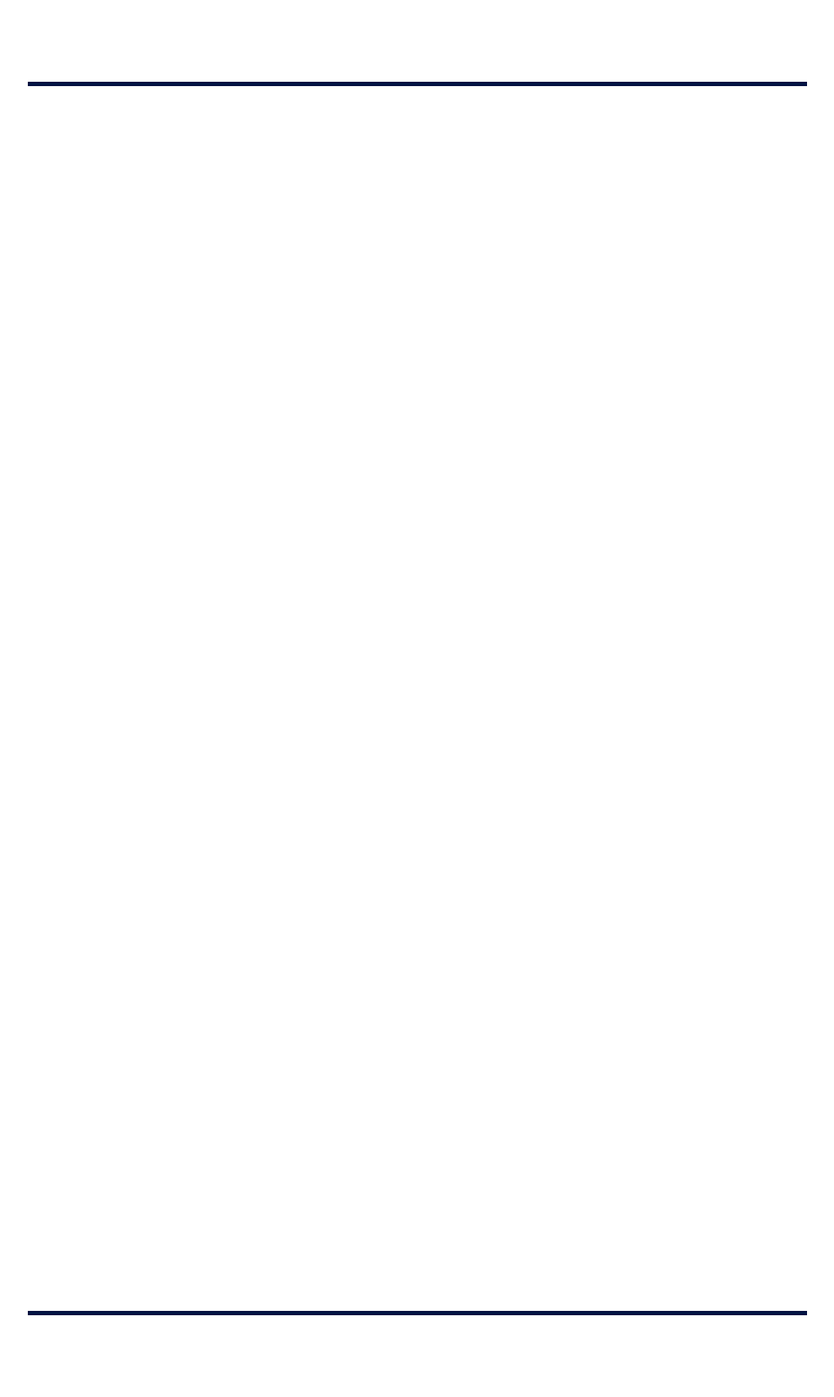
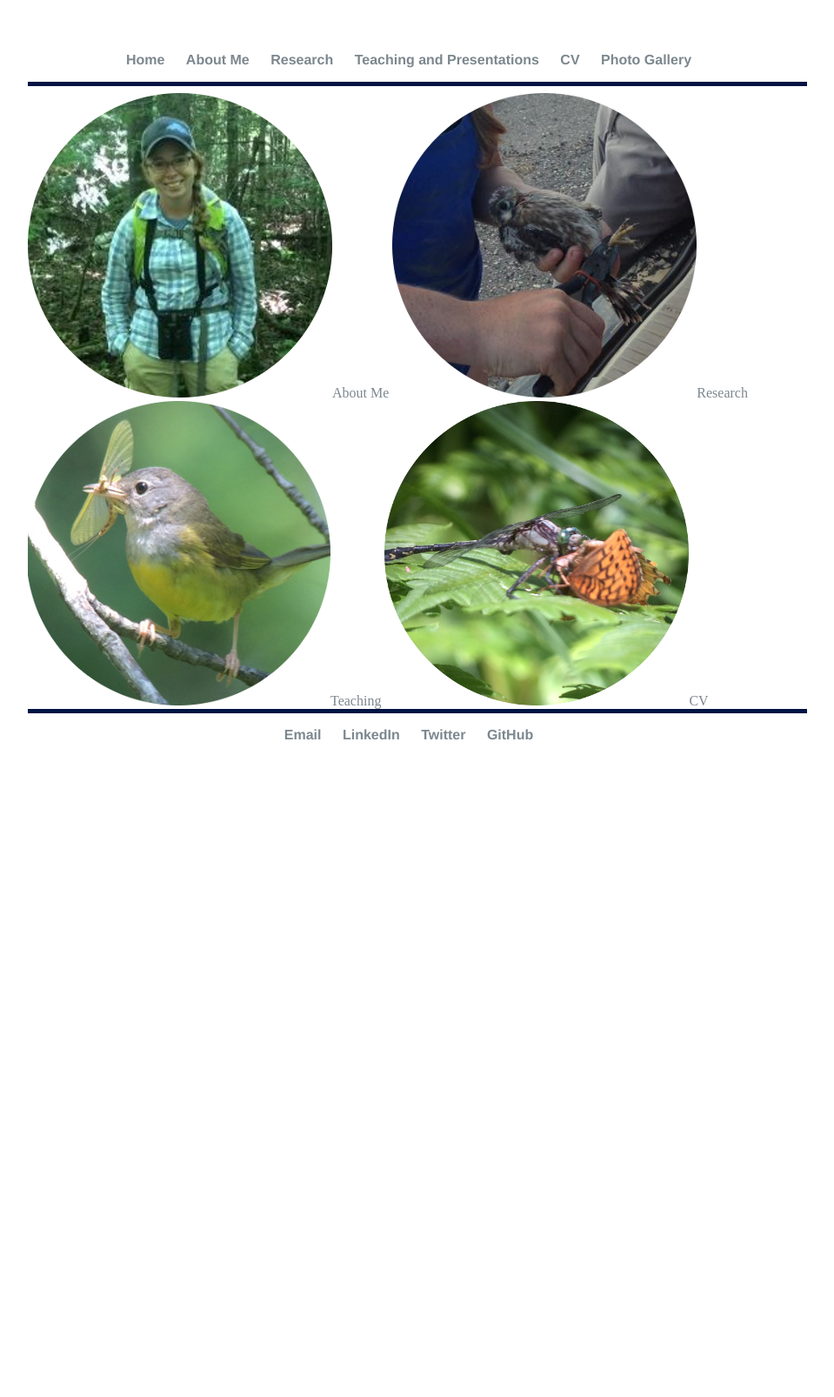
Before and after one commit to elizagrames/elizagrames.github.io, a Jekyll site: the page built from index.html, in a window 1280 px wide. Shown: the whole page at 87% size, without its empty margins (160-1119 px from the left). Built offline with Jekyll 4.4.1, drawn with Linux system fonts in a browser that asks for light colours; after the commit the page ends 914 px from its top, so only the background shows below that.

Commit message:
Update index.html

```diff
--- a/index.html
+++ b/index.html
@@ -3,39 +3,23 @@
 title: Eliza Grames, Ecology PhD Student
 ---
 
-<style type="text/css">
-
-	.button-image {
-    display: block;
-		width: 350px;
-		height:350px;
-    cursor: default;
-	background-color: #78787c;
-}
-.button-image:hover img { opacity : .5; }
-.button-image img { display: block; }
-
-a {
-		opacity: 0;}
-
-	a:hover {
-		opacity: 100;
-		color: white;
-	}
-
-</style>
 
 <div class="blurb">
-<a class="button-image" href="/about">
-<img src="https://github.com/elizagrames/elizagrames.github.io/blob/master/images/me.png?raw=true" border="0" />
-	</a><a class="button-image" href="/research">
-	<img src="https://github.com/elizagrames/elizagrames.github.io/blob/master/images/AMKE-chick.png?raw=true" border="0" />
+
+<a href="/about">
+<img src="https://github.com/elizagrames/elizagrames.github.io/blob/master/images/me.png?raw=true" border="0" />About Me
 	</a>
-	<a class="button-image" href="/teaching">
-	<img src="https://github.com/elizagrames/elizagrames.github.io/blob/master/images/MOWA-home.png?raw=true" border="0" />
+
+<a href="/research">
+<img src="https://github.com/elizagrames/elizagrames.github.io/blob/master/images/AMKE-chick.png?raw=true" border="0" />Research
 	</a>
-<a class="button-image" href="/cv">
-	<img src="https://github.com/elizagrames/elizagrames.github.io/blob/master/images/dragon-home.png?raw=true" border="0" />
+
+<a href="/teaching">
+<img src="https://github.com/elizagrames/elizagrames.github.io/blob/master/images/MOWA-home.png?raw=true" border="0" />Teaching
+	</a>
+
+<a href="/cv">
+<img src="https://github.com/elizagrames/elizagrames.github.io/blob/master/images/dragon-home.png?raw=true" border="0" />CV
 	</a>
 
 </div>
```
